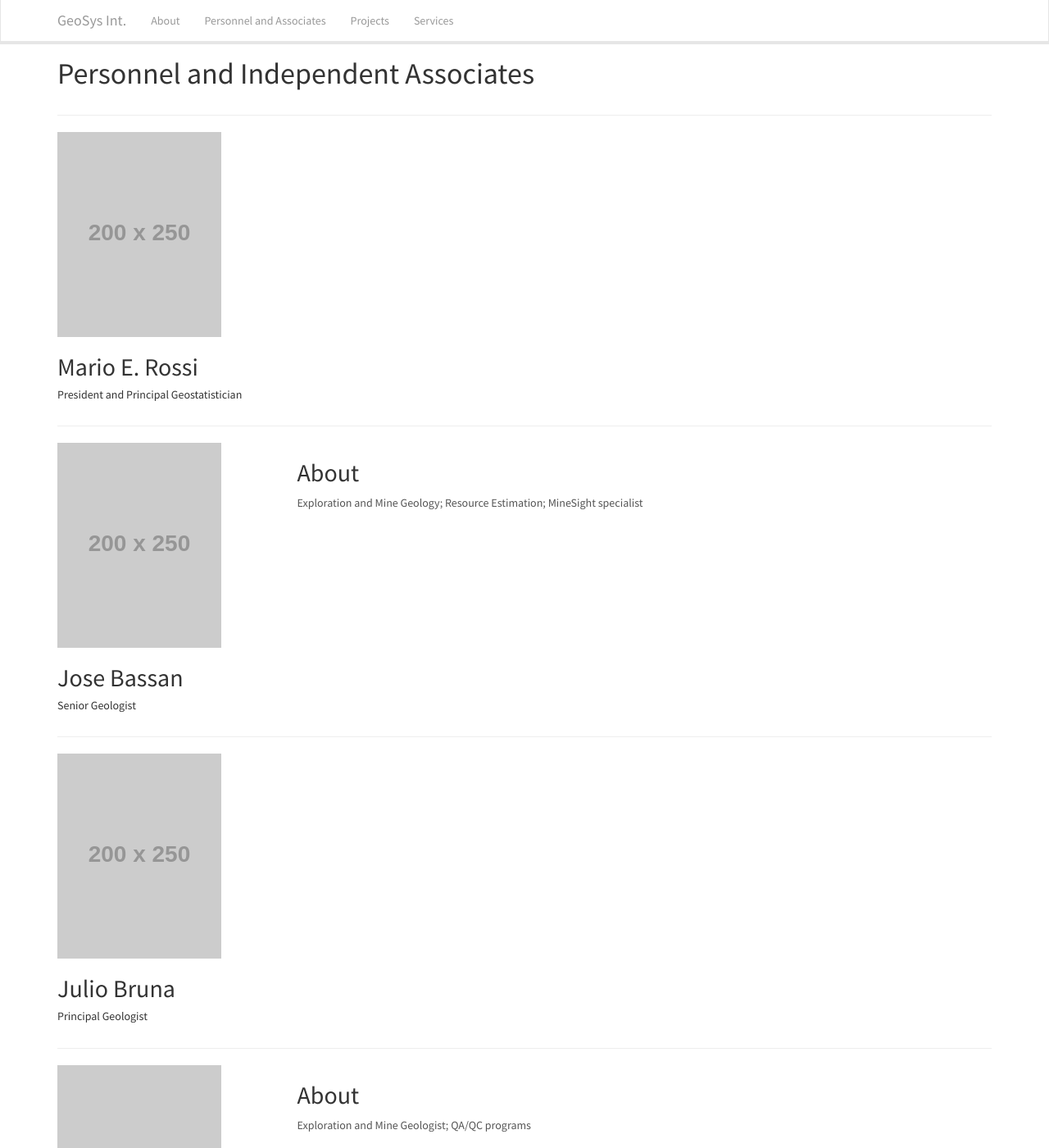
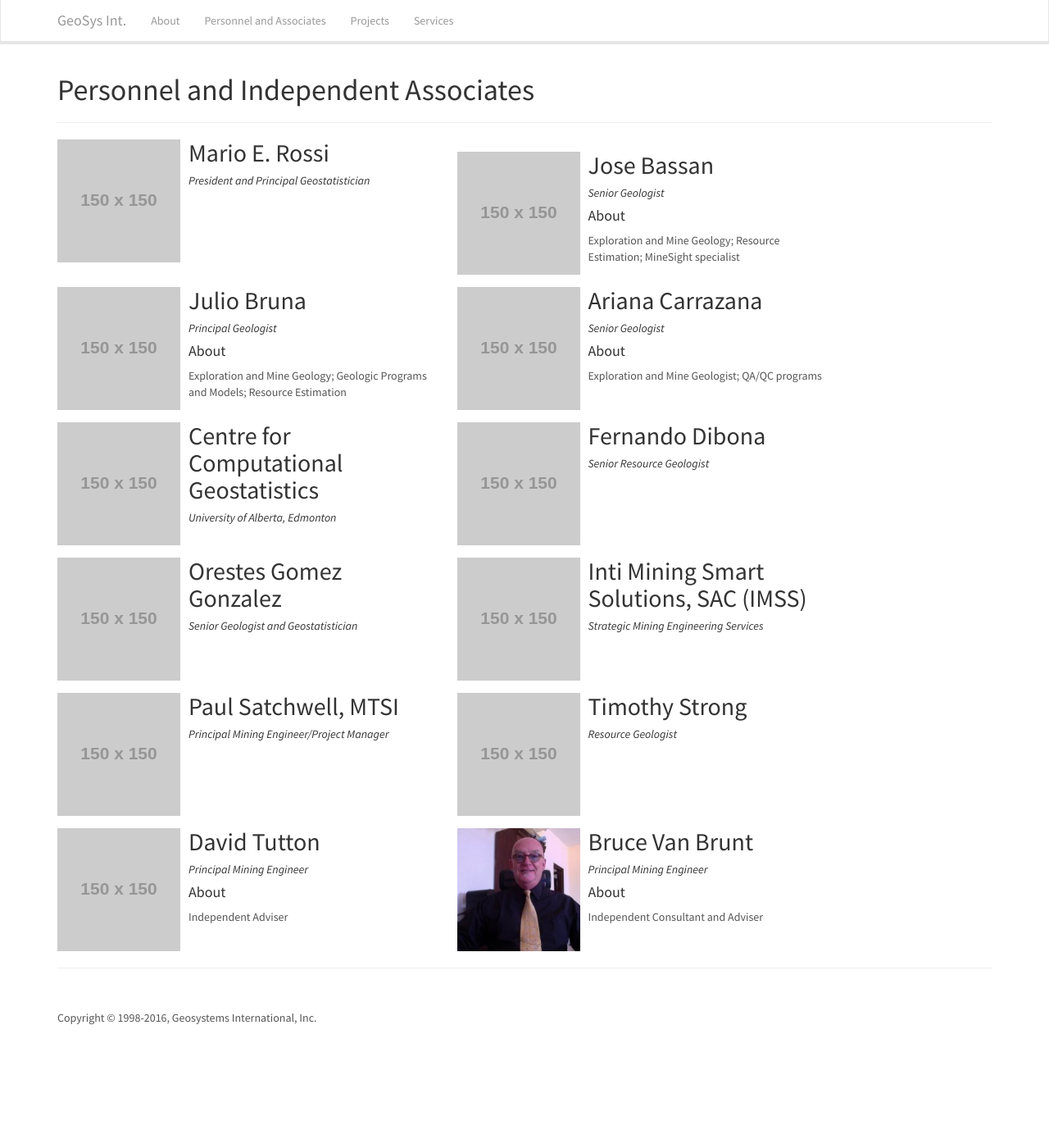
Before and after one commit to marioerossi/geosysint, a Jekyll site: the page built from personnel.html, in a window 1280 px wide and 1400 px high. Shown: the whole window at 82% size. Built offline with Jekyll 4.4.1, drawn with Linux system fonts in a browser that asks for light colours; nearby versions of some CDN libraries.

Commit message:
Updated personnel

```diff
--- a/_data/members.csv
+++ b/_data/members.csv
@@ -1,7 +1,7 @@
 name,title,about,link,image
 Mario E. Rossi,President and Principal Geostatistician,,,
 Jose Bassan,Senior Geologist,Exploration and Mine Geology; Resource Estimation; MineSight specialist,,
-Julio Bruna,Principal Geologist,,,
+Julio Bruna,Principal Geologist,Exploration and Mine Geology; Geologic Programs and Models; Resource Estimation,,
 Ariana Carrazana,Senior Geologist,Exploration and Mine Geologist; QA/QC programs,,
 Centre for Computational Geostatistics,"University of Alberta, Edmonton",,,
 Fernando Dibona,Senior Resource Geologist,,,
@@ -10,4 +10,4 @@ Orestes Gomez Gonzalez,Senior Geologist and Geostatistician,,,
 "Paul Satchwell, MTSI",Principal Mining Engineer/Project Manager,,,
 Timothy Strong,Resource Geologist,,,
 David Tutton,Principal Mining Engineer,Independent Adviser,,
-Bruce Van Brunt,Principal Mining Engineer,Independent Consultant and Adviser,https://www.linkedin.com/in/brucevanbrunt,
+Bruce Van Brunt,Principal Mining Engineer,Independent Consultant and Adviser,https://www.linkedin.com/in/brucevanbrunt,BruceVanBrunt.jpg
--- a/_layouts/page.html
+++ b/_layouts/page.html
@@ -2,7 +2,7 @@
 layout: container
 ---
 <div class="page-header">
-    <h{{ page.titlesize | default: "1" }}>{{ page.title }}{% if page.subtitle %} <small>Subtext for header</small>{% endif %}</h{{ page.titlesize | default: "1" }}>
+    <h{{ page.titlesize | default: "1" }}>{{ page.title }}{% if page.subtitle %} <small>{{ page.subtitle }}</small>{% endif %}</h{{ page.titlesize | default: "1" }}>
 </div>
 
 {{ content }}
--- a/css/main.css
+++ b/css/main.css
@@ -14,3 +14,8 @@ body {
 footer {
     margin: 50px 0;
 }
+
+.personnel {
+    width: 150px;
+    height: 150px;
+}
--- a/personnel.html
+++ b/personnel.html
@@ -4,30 +4,28 @@ title: Personnel and Associates
 showinnav: true
 permalink: /personnel/
 ---
-<!-- Image Header -->
-<div class="row">
-    <div class="col-lg-12">
+<div class="page-header">
     <h1>Personnel and Independent Associates</h1>
 </div>
+
+<div class="row">
+    <ul class="media-list">
+        {% for member in site.data.members %}
+        <li class="media col-lg-5 col-md-6">
+            <div class="media-left media-middle">
+                {% if member.link %}<a href="{{ member.link }}" target="_blank">{% endif %}
+                    <img class="media-object personnel" src="{% if member.image %}{{ site.baseurl }}/img/members/{{ member.image }}{% else %}http://placehold.it/150x150{% endif %}" alt="{{ member.name }}">
+                {% if member.link %}</a>{% endif %}
             </div>
-<!-- /.row-->
-
-{% for member in site.data.members %}
-<hr>
-<div class="row">
-    <div class="col-lg-3">
-        {% if member.link %}<a href="{{ member.link }}" target="_blank">{% endif %}
-            <img src="{% if member.image %}{{ site.baseurl }}/img/members/{{ member.image }}{% else %}http://placehold.it/200x250{% endif %}">
-        {% if member.link %}</a>{% endif %}
-        <h2>{{ member.name }}</h2>
-        <h5>{{ member.title }}</h5>
-    </div>
+            <div class="media-body">
+                <h2 class="media-heading">{{ member.name }}</h2>
+                {% if member.title %}<h5><i>{{ member.title }}</i></h5>{% endif %}
                 {% if member.about %}
-    <div class="col-lg-9">
-        <h2>About</h2>
+                    <h4>About</h4>
                     {{ member.about | markdownify | smartify }}
-    </div>
                 {% endif %}
             </div>
-<!-- /.row-->
+        </li>
         {% endfor %}
+    </ul>
+</div>
```
Also changed, not shown: img/members/BruceVanBrunt.jpg (added). Lines whose indentation alone changed are shown as unchanged.
